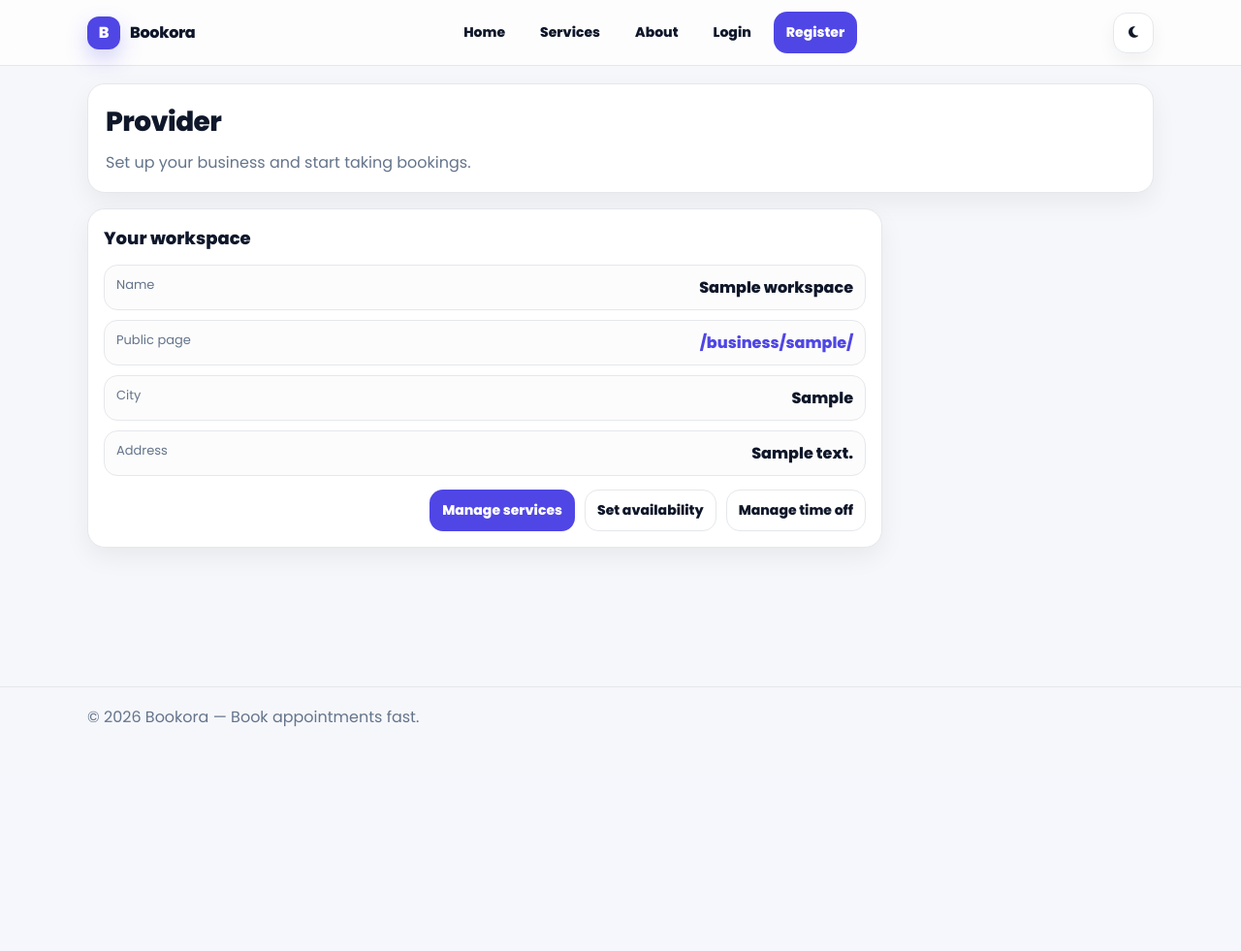
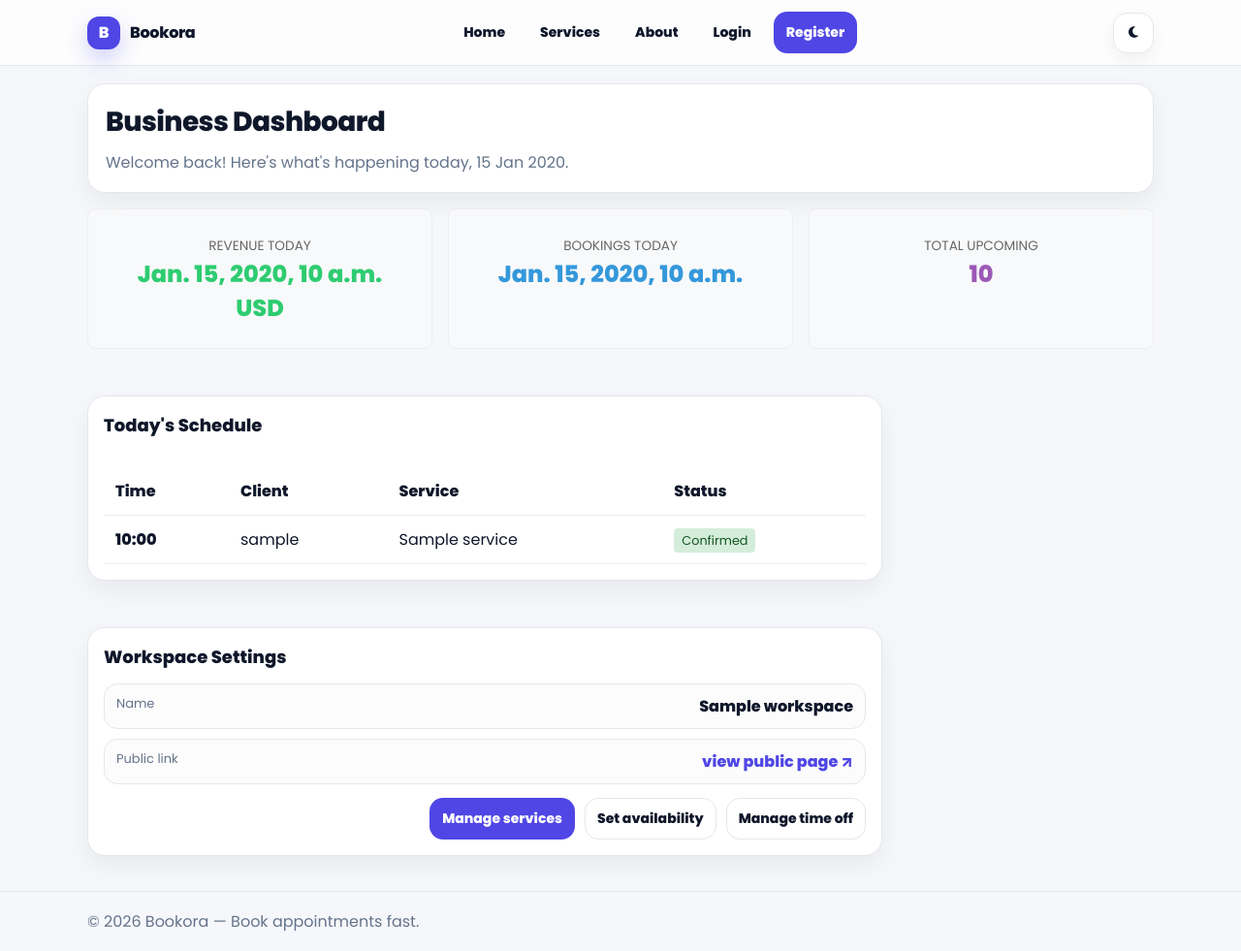
Before and after one commit to SanduAndreea22/bookora, a Django app: template templates/booking/provider_home.html in a window 1280 px wide. Shown: the whole page at 97% size. Before the commit the page ends 750 px from the top, so only its background shows below. Run offline with Django 5.2, Linux system fonts and the light colour scheme; tables that the repository leaves empty hold one stand-in row (values such as "Sample post"); the template is opened without the code that fills it: values that come from a table or form of the project are taken from there, most other values are stand-ins (such as "Sample title", 1, 10 or a date in 2020).

Commit message:
provider_home

```diff
--- a/templates/booking/provider_home.html
+++ b/templates/booking/provider_home.html
@@ -1,10 +1,20 @@
 {% extends "base.html" %}
 {% load static %}
 
-{% block title %}Provider — Bookora{% endblock %}
+{% block title %}Provider Dashboard — Bookora{% endblock %}
 
 {% block extra_css %}
 <link rel="stylesheet" href="{% static 'css/provider.css' %}">
+<style>
+  /* Mici retușuri stilistice pentru Dashboard */
+  .stats-grid { display: grid; grid-template-columns: repeat(auto-fit, minmax(200px, 1fr)); gap: 1rem; margin-bottom: 2rem; }
+  .stat-card { background: #f8f9fa; padding: 1.5rem; border-radius: 8px; text-align: center; border: 1px solid #eee; }
+  .stat-value { font-size: 1.5rem; font-weight: bold; color: #2ecc71; display: block; }
+  .stat-label { font-size: 0.85rem; color: #666; text-transform: uppercase; }
+  .agenda-table { width: 100%; border-collapse: collapse; margin-top: 1rem; }
+  .agenda-table th, .agenda-table td { padding: 12px; border-bottom: 1px solid #eee; text-align: left; }
+  .badge-success { background: #d4edda; color: #155724; padding: 4px 8px; border-radius: 4px; font-size: 0.8rem; }
+</style>
 {% endblock %}
 
 {% block content %}
@@ -12,40 +22,70 @@
 
   <header class="provider-hero">
     <div>
-      <h1 class="provider-title">Provider</h1>
-      <p class="provider-subtitle">Set up your business and start taking bookings.</p>
+      <h1 class="provider-title">Business Dashboard</h1>
+      <p class="provider-subtitle">Welcome back! Here's what's happening today, {{ today|date:"d M Y" }}.</p>
     </div>
   </header>
 
   {% if workspace %}
+    <div class="stats-grid">
+      <div class="stat-card">
+        <span class="stat-label">Revenue Today</span>
+        <span class="stat-value">{{ stats.revenue_today }} {{ workspace.currency }}</span>
+      </div>
+      <div class="stat-card">
+        <span class="stat-label">Bookings Today</span>
+        <span class="stat-value" style="color: #3498db;">{{ stats.count_today }}</span>
+      </div>
+      <div class="stat-card">
+        <span class="stat-label">Total Upcoming</span>
+        <span class="stat-value" style="color: #9b59b6;">{{ stats.upcoming_total }}</span>
+      </div>
+    </div>
+
+    <div class="card" style="margin-bottom: 2rem;">
+      <h2 class="card-title">Today's Schedule</h2>
+      {% if bookings_today %}
+        <table class="agenda-table">
+          <thead>
+            <tr>
+              <th>Time</th>
+              <th>Client</th>
+              <th>Service</th>
+              <th>Status</th>
+            </tr>
+          </thead>
+          <tbody>
+            {% for booking in bookings_today %}
+            <tr>
+              <td><strong>{{ booking.start_at|date:"H:i" }}</strong></td>
+              <td>{{ booking.customer.get_full_name|default:booking.customer.username }}</td>
+              <td>{{ booking.service.name }}</td>
+              <td><span class="badge-success">Confirmed</span></td>
+            </tr>
+            {% endfor %}
+          </tbody>
+        </table>
+      {% else %}
+        <p class="muted" style="margin-top: 20px; text-align: center;">No appointments for today yet.</p>
+      {% endif %}
+    </div>
+
     <div class="card">
-      <h2 class="card-title">Your workspace</h2>
-
+      <h2 class="card-title">Workspace Settings</h2>
       <div class="rows">
         <div class="row">
           <div class="label">Name</div>
           <div class="value">{{ workspace.name }}</div>
         </div>
         <div class="row">
-          <div class="label">Public page</div>
+          <div class="label">Public link</div>
           <div class="value">
-            <a href="{% url 'booking:workspace_detail' workspace.slug %}">
-              /business/{{ workspace.slug }}/
+            <a href="{% url 'booking:workspace_detail' workspace.slug %}" target="_blank">
+              view public page ↗
             </a>
           </div>
         </div>
-        {% if workspace.city %}
-        <div class="row">
-          <div class="label">City</div>
-          <div class="value">{{ workspace.city }}</div>
-        </div>
-        {% endif %}
-        {% if workspace.address %}
-        <div class="row">
-          <div class="label">Address</div>
-          <div class="value">{{ workspace.address }}</div>
-        </div>
-        {% endif %}
       </div>
 
       <div class="actions">
@@ -54,17 +94,13 @@
         <a class="btn btn-ghost" href="{% url 'booking:provider_timeoff' %}">Manage time off</a>
       </div>
     </div>
+
   {% else %}
     <div class="card">
       <h2 class="card-title">Create your workspace</h2>
-      <p class="muted" style="margin-top:6px;">
-        You need a workspace before your services can appear in the marketplace.
-      </p>
-
+      <p class="muted">You need a workspace before your services can appear.</p>
       <div class="actions">
-        <a class="btn btn-primary" href="{% url 'booking:provider_workspace_create' %}">
-          Create workspace
-        </a>
+        <a class="btn btn-primary" href="{% url 'booking:provider_workspace_create' %}">Create workspace</a>
       </div>
     </div>
   {% endif %}
```
Also changed, not shown: booking/views.py (+73 -24 lines).
